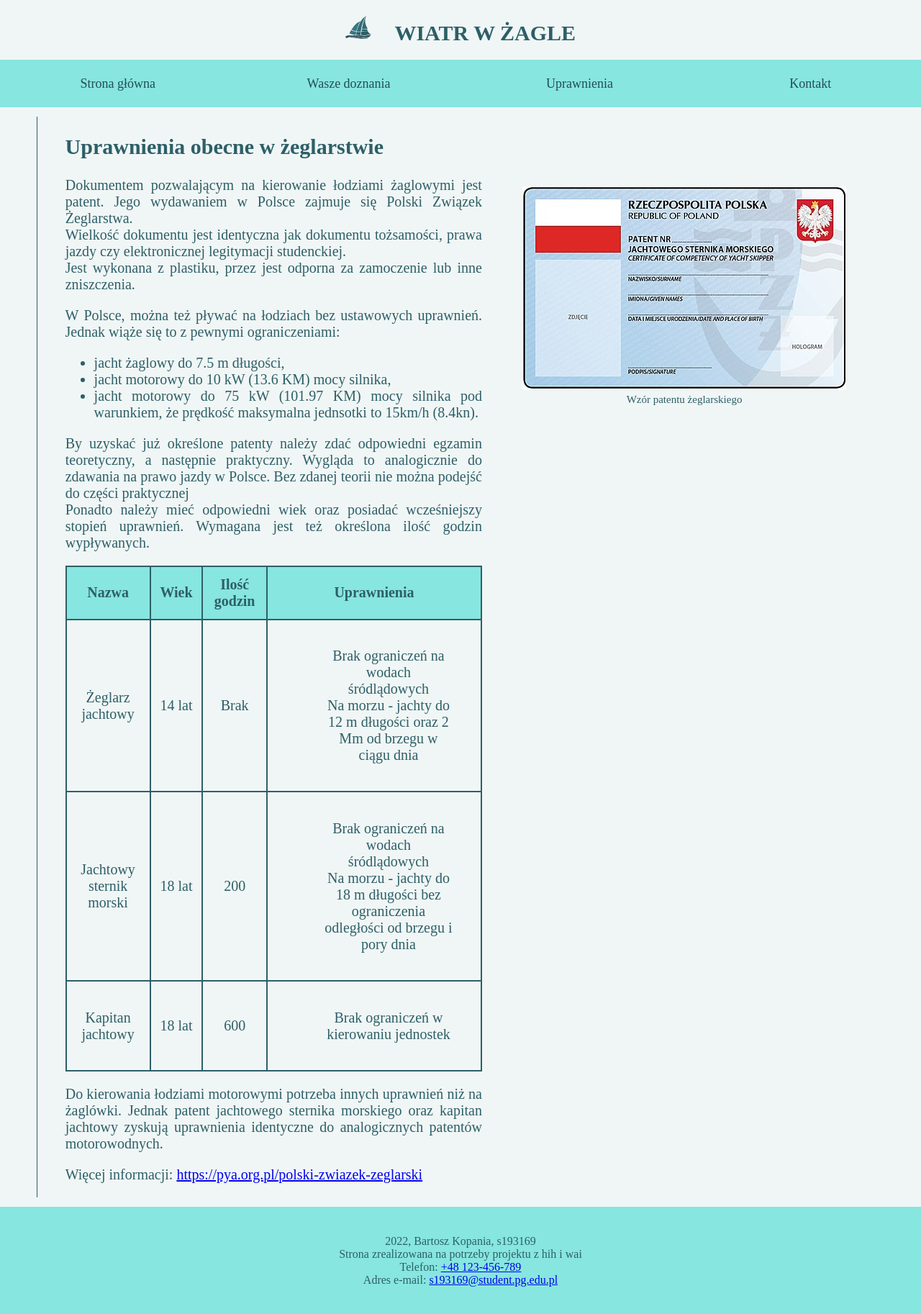
After one commit to bpkopania/wai_strona_serwerowa, a PHP site: page /wai/licenses in a window 1280 px wide. The commit adds this page. Shown: the whole page at 72% size. Run offline with PHP 8.4, Linux system fonts and the light colour scheme.

Commit message:
basic web

```diff
--- /dev/null
+++ b/views/licenses.php
@@ -0,0 +1,89 @@
+<!Doctype Html>
+<html>
+    <head>
+        <title>wiatr w żagle</title>
+        <meta charset="UTF-8">
+        <meta name="viewport" content="width=device-width, initial-scale=1">
+        <link rel="Stylesheet" href="static/css/style.css">
+        <link rel="Stylesheet" href="static/css/licenses.css">
+
+
+    </head>
+    <body>
+        <?php include_once '../views/static/header.php'?>
+
+        <main>
+            <section>
+            <div class="content">
+                <h2>Uprawnienia obecne w żeglarstwie</h2>
+                <p>
+                    Dokumentem pozwalającym na kierowanie łodziami żaglowymi jest patent. Jego wydawaniem w Polsce zajmuje się Polski Związek Żeglarstwa.<br>
+                    Wielkość dokumentu jest identyczna jak dokumentu tożsamości, prawa jazdy czy elektronicznej legitymacji studenckiej.<br>
+                    Jest wykonana z plastiku, przez jest odporna za zamoczenie lub inne zniszczenia.
+                </p>
+                    W Polsce, można też pływać na łodziach bez ustawowych uprawnień. Jednak wiąże się to z pewnymi ograniczeniami:
+                    <ul>
+                        <li>jacht żaglowy do 7.5 m długości,</li>
+                        <li>jacht motorowy do 10 kW (13.6 KM) mocy silnika,</li>
+                        <li>jacht motorowy do 75 kW (101.97 KM) mocy silnika pod warunkiem, że prędkość maksymalna jednsotki to 15km/h (8.4kn).</li>
+                    </ul>
+                <p>
+                    By uzyskać już określone patenty należy zdać odpowiedni egzamin teoretyczny, a następnie praktyczny. Wygląda to analogicznie do zdawania na prawo jazdy w Polsce. Bez zdanej teorii nie można podejść do części praktycznej<br>
+                    Ponadto należy mieć odpowiedni wiek oraz posiadać wcześniejszy stopień uprawnień. Wymagana jest też określona ilość godzin wypływanych.
+                </p>
+                <table id="licenses">
+                    <tr>
+                        <th>Nazwa</th>
+                        <th>Wiek</th>
+                        <th>Ilość godzin</th>
+                        <th>Uprawnienia</th>
+                    </tr>
+                    <tr>
+                        <td>Żeglarz jachtowy</td>
+                        <td>14 lat</td>
+                        <td>Brak</td>
+                        <td>
+                            <ul>
+                                <li>Brak ograniczeń na wodach śródlądowych</li>
+                                <li>Na morzu - jachty do 12 m długości oraz 2 Mm od brzegu w ciągu dnia</li>
+                            </ul>
+                        </td>
+                    </tr>
+                    <tr>
+                        <td>Jachtowy sternik morski</td>
+                        <td>18 lat</td>
+                        <td>200</td>
+                        <td>
+                            <ul>
+                                <li>Brak ograniczeń na wodach śródlądowych</li>
+                                <li>Na morzu - jachty do 18 m długości bez ograniczenia odległości od brzegu i pory dnia</li>
+                            </ul>
+                        </td>
+                    </tr>
+                    <tr>
+                        <td>Kapitan jachtowy</td>
+                        <td>18 lat</td>
+                        <td>600</td>
+                        <td>
+                            <ul>
+                                <li>Brak ograniczeń w kierowaniu jednostek</li>
+                            </ul>
+                        </td>
+                    </tr>
+                </table>
+                <p>
+                    Do kierowania łodziami motorowymi potrzeba innych uprawnień niż na żaglówki.
+                    Jednak patent jachtowego sternika morskiego oraz kapitan jachtowy zyskują uprawnienia identyczne do analogicznych patentów motorowodnych.
+                </p>
+                <p>Więcej informacji: <a href="https://pya.org.pl/polski-zwiazek-zeglarski">https://pya.org.pl/polski-zwiazek-zeglarski</a></p>
+            </div>
+            <div class="aside_photos">
+                <figure><img src="static/img/patent_wzor.jpg" alt="Wzor patentu">
+                <figcaption>Wzór patentu żeglarskiego</figcaption></figure>
+            </div>
+        </section>
+        </main>
+
+        <?php include_once '../views/static/footer.php'?>
+    </body>
+</html>
--- /dev/null
+++ b/views/static/footer.php
@@ -0,0 +1,7 @@
+<footer>
+    <span id="bottom"></span>
+    2022, Bartosz Kopania, s193169<br>
+    Strona zrealizowana na potrzeby projektu z hih i wai<br>
+    Telefon: <a href="tel:123456789">+48 123-456-789</a><br>
+    Adres e-mail: <a href="mailto:s193169@student.pg.edu.pl">s193169@student.pg.edu.pl</a>
+</footer>
--- /dev/null
+++ b/views/static/header.php
@@ -0,0 +1,20 @@
+<header>
+    <h1>
+        <img src="static/img/logo.svg" class="logo" alt="logotyp svg">
+        WIATR W ŻAGLE
+    </h1>
+</header>
+
+<nav>
+    <div><a href="home">Strona główna</a></div>
+    <div class="dropdown">
+        <a class="dropbtn">Wasze doznania</a>
+        <div class="dropdown-content">
+            <a href="sender">Wyślij zdjęcie</a>
+            <a href="galery">Galeria</a>
+            <a href="galery">Wybrane</a>
+        </div>
+    </div>
+    <div><a href="licenses">Uprawnienia</a></div>
+    <div><a href="home#bottom">Kontakt</a></div>
+</nav>
--- /dev/null
+++ b/web/static/css/licenses.css
@@ -0,0 +1,60 @@
+main>section{
+    display: flex;
+    gap:1rem;
+}
+
+#licenses{
+    border: 1px solid #2d5f68;
+    text-align: center;
+    border-spacing: 0px;
+}
+
+tr,td,th{
+    border: 1px solid #2d5f68;
+    padding: 1vw;
+}
+
+#licenses>tbody>tr>th{
+    background-color: #87e6df;
+}
+
+td>ul{
+    margin: 2vw;
+    list-style: none;
+}
+
+p{
+    padding: 0.01vw;
+}
+
+div.aside_photos{
+    margin-top: 6vw;
+}
+
+
+div.aside_photos>figure>figcaption{
+    text-align: center;
+}
+
+@media screen and (max-width: 600px){
+    main>section{
+        display: inline-block;
+        width: 85vw;
+    }
+
+    td>ul{
+        padding: 0px;
+    }
+
+    h2{
+        text-align: center;
+    }
+
+    div.aside_photos>figure{
+        margin-left: 0;
+    }
+
+    div.aside_photos>figure>img{
+        width: 80vw;
+    }
+}
```
Also changed, not shown: controllers.php (+28 -0 lines), photo.php (added, +35 -0 lines), routing.php (+6 -1 lines), views/galery.php (+2 -27 lines), views/index.php (added, +72 -0 lines), views/sender_view.php (added, +21 -0 lines), web/static/css/index.css (added, +34 -0 lines), web/static/img/kliper.jpg (added), web/static/img/logo.svg (added), web/static/img/patent_wzor.jpg (added), web/static/img/santa_maria.jpg (added), web/static/img/trireme.jpg (added).
